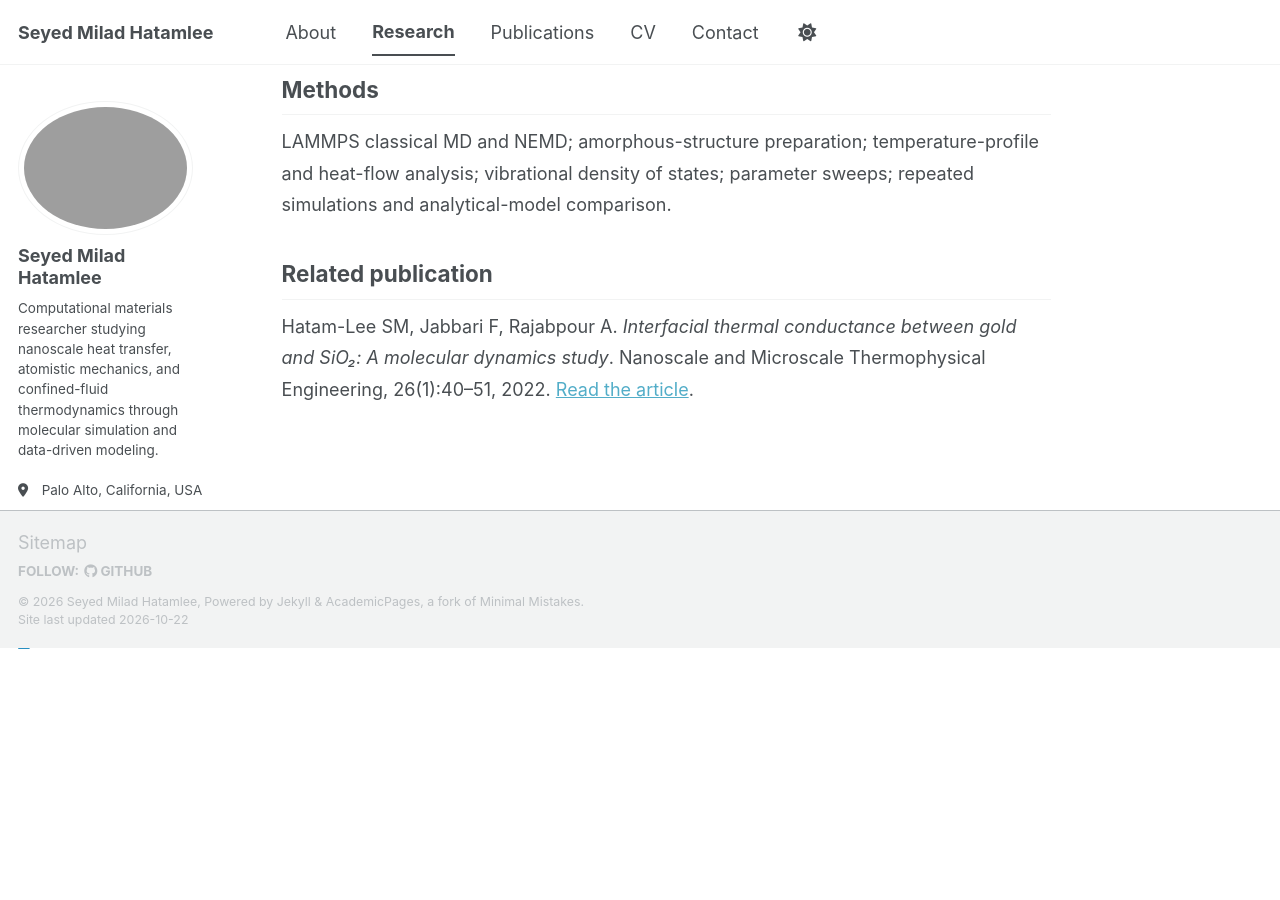
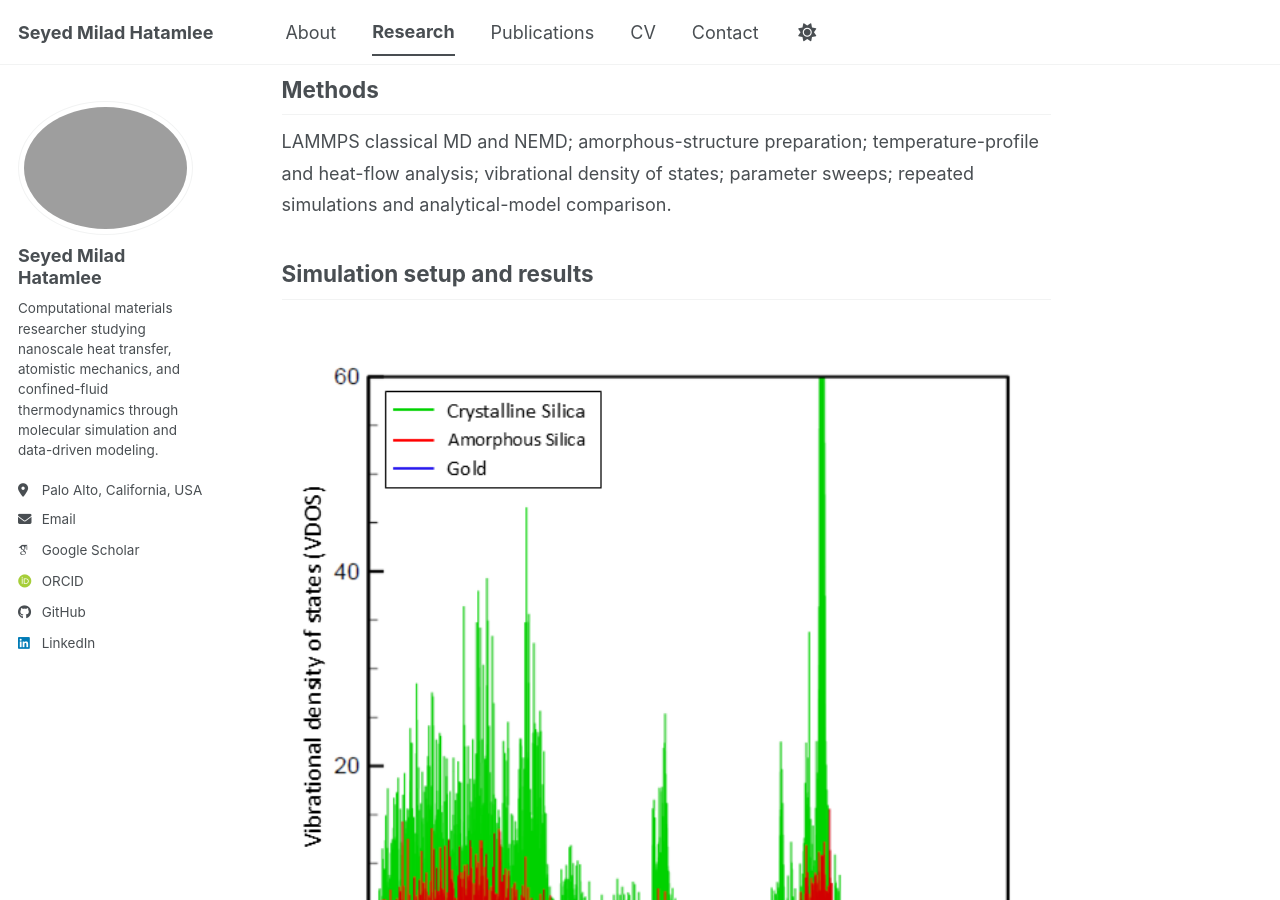
Before and after one commit to miladhtml/miladhatamlee.github.io, a Jekyll site: the page built from _pages/research/gold-silica.md, in a window 1280 px wide and 900 px high, scrolled down 979 px. Built offline with Jekyll 4.4.1, drawn with Linux system fonts in a browser that asks for light colours; some web fonts are replaced; a script bundle is joined from its source files by our own code; library files that are not in the unit come from our copies; before the commit the page ends 1627 px from its top, so only the background shows below that.

Commit message:
Add simulation setup and results section
Added a section for simulation setup and results with an image.

```diff
--- a/_pages/research/gold-silica.md
+++ b/_pages/research/gold-silica.md
@@ -30,6 +30,12 @@
 
 LAMMPS classical MD and NEMD; amorphous-structure preparation; temperature-profile and heat-flow analysis; vibrational density of states; parameter sweeps; repeated simulations and analytical-model comparison.
 
+## Simulation setup and results
+
+<figure style="display: block; text-align: center;">
+  <img src="{{ '/_pages/images/gold_Silica_res.png' | relative_url }}">
+</figure>
+
 ## Related publication
 
 Hatam-Lee SM, Jabbari F, Rajabpour A. *Interfacial thermal conductance between gold and SiO₂: A molecular dynamics study*. Nanoscale and Microscale Thermophysical Engineering, 26(1):40–51, 2022. [Read the article](https://doi.org/10.1080/15567265.2022.2066585).
```
